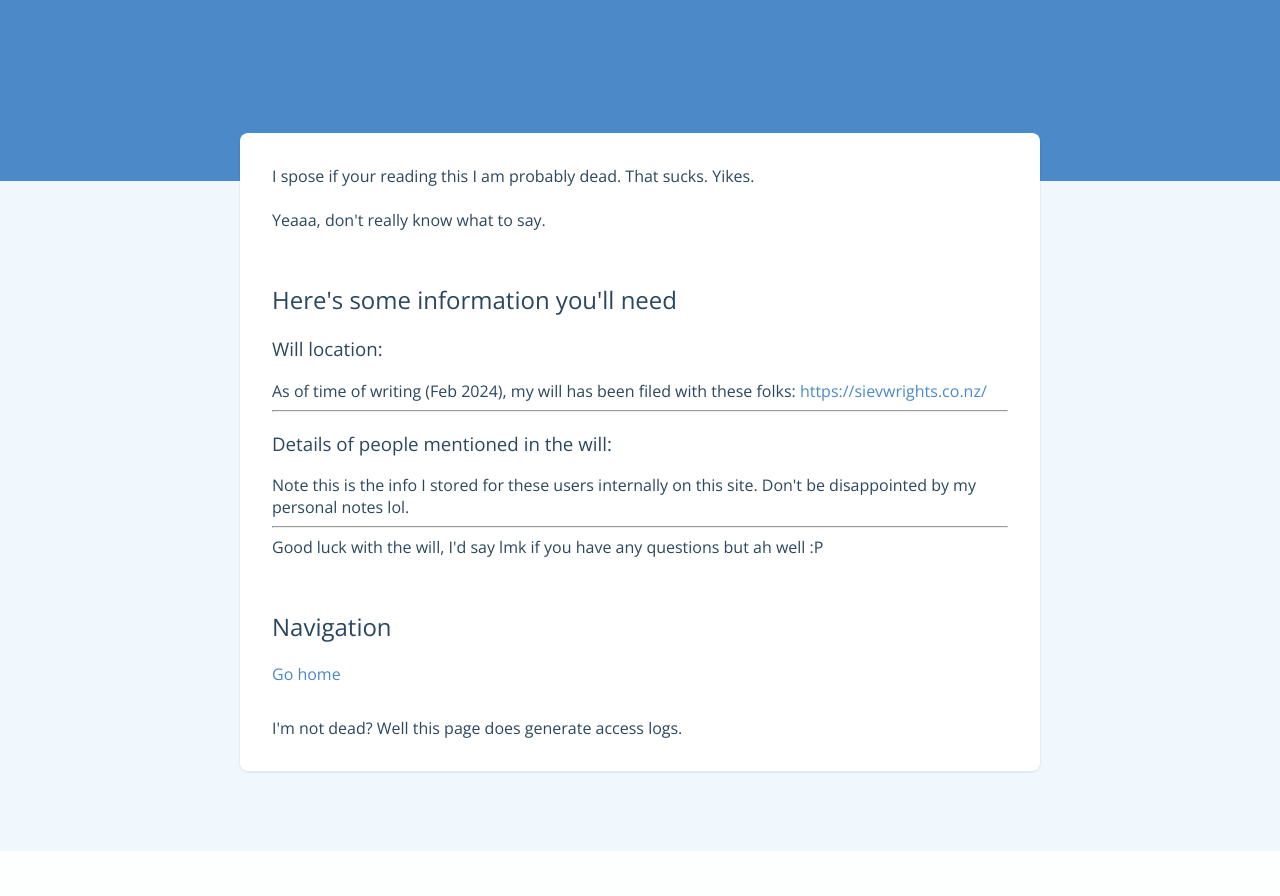
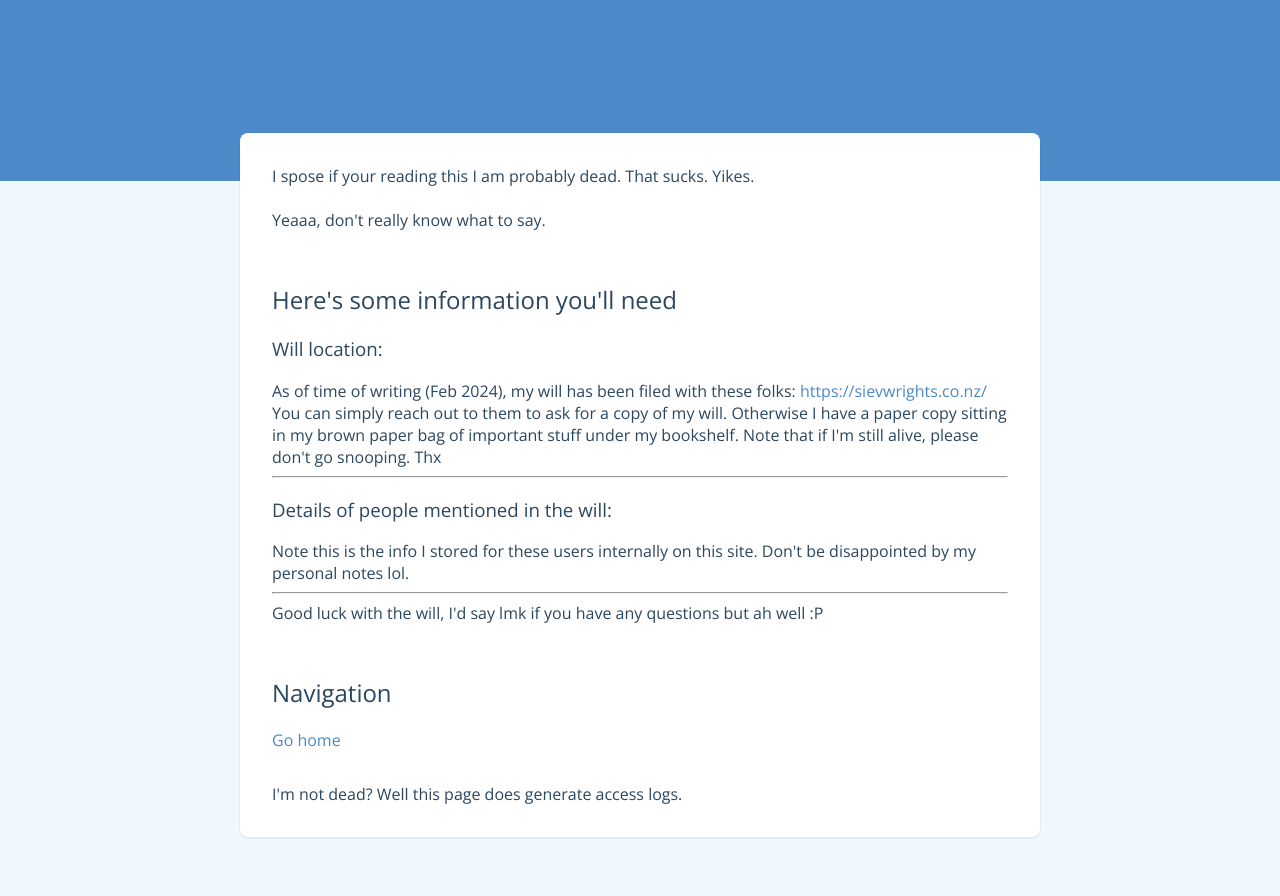
Before and after one commit to Skelmis/data.skelmis.co.nz, a Python web app: template home/templates/dead.jinja in a window 1280 px wide. Shown: the top 896 px of the page. Before the commit the page ends 851 px from the top, so only its background shows below. Run offline with Jinja, Linux system fonts and the light colour scheme; the template is opened without the code that fills it, so the values that code supplies are empty.

Commit message:
chore: update will page

```diff
--- a/home/templates/dead.jinja
+++ b/home/templates/dead.jinja
@@ -15,7 +15,9 @@
             <h3>Will location:</h3>
             As of time of writing (Feb 2024), my will has been filed with these folks: <a
                 href="https://sievwrights.co.nz/" target="_blank">https://sievwrights.co.nz/</a>
-
+            <br> You can simply reach out to them to ask for a copy of my will. Otherwise I have a paper
+        copy sitting in my brown paper bag of important stuff under my bookshelf.
+            Note that if I'm still alive, please don't go snooping. Thx
             <hr>
             <h3>Details of people mentioned in the will:</h3>
             Note this is the info I stored for these users internally on this site.
```
